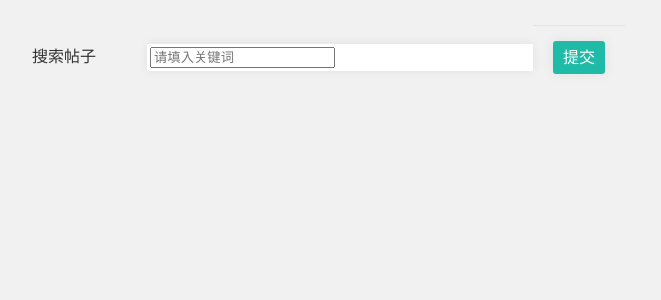
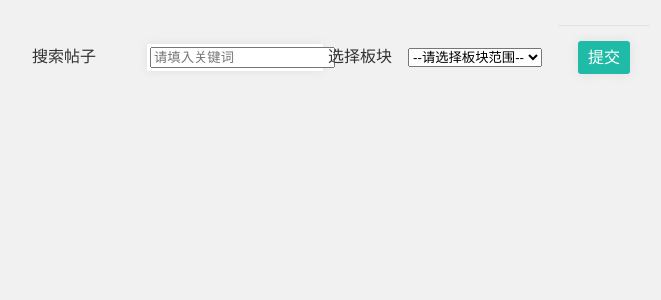
Before and after one commit to Pyrrha-L/DBcoursehw, a Django app: template templates/searchpostbytitle.html in a window 1280 px wide. Shown: the top 300 px of the page, without its empty margins (8-669 px from the left). Run offline with Django 3.2, Linux system fonts and the light colour scheme; the template is opened without the code that fills it: most values are stand-ins (such as "Sample title", 1, 10 or a date in 2020); some libraries are stand-ins or nearby versions.

Commit message:
修改搜索帖子html（板块下拉框选择实现）
在输入post标题查询的后方加入选择板块下拉框

```diff
--- a/templates/searchpostbytitle.html
+++ b/templates/searchpostbytitle.html
@@ -61,9 +61,22 @@
                     <tr>
                         <th width="100">搜索帖子</th>
                         <td>
-                            <div class="selectbox" style="width:380px;">
+                            <div class="selectbox" style="width:170px;">
                                 <input type="hidden" value="{{g_id}}" name="g_id">
                                 <input type="text" name="keywords" placeholder="请填入关键词" value="">
+                            </div>
+                        </td>
+                        <th width="70">&nbsp选择板块</th>
+                        <td>
+                            <div style="width:150px">
+                                <select class="form-control" name="theme_name" id="theme_name">
+                                    <option selected="selected">--请选择板块范围--</option>
+                                    <option value="all">所有板块</option>
+                                    <option value="Information">Information</option>
+                                    <option value="Exclude">Exclude</option>
+                                    <option value="Action">Action</option>
+                                    <option value="Dialogue">Dialogue</option>
+                                </select>
                             </div>
                         </td>
                         <td>
```
